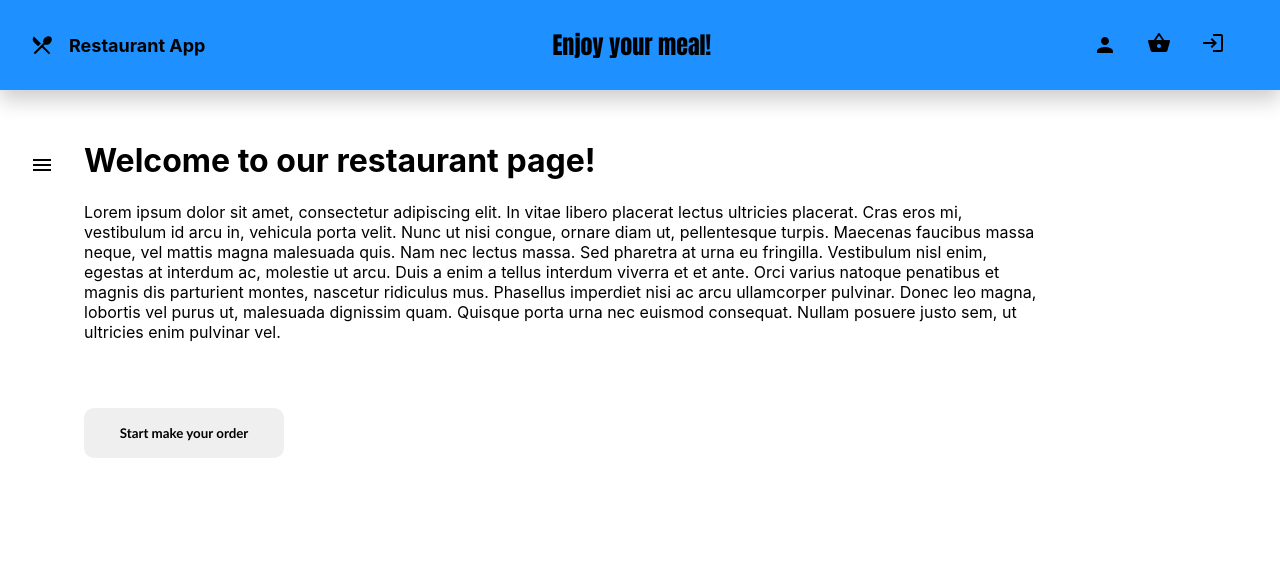
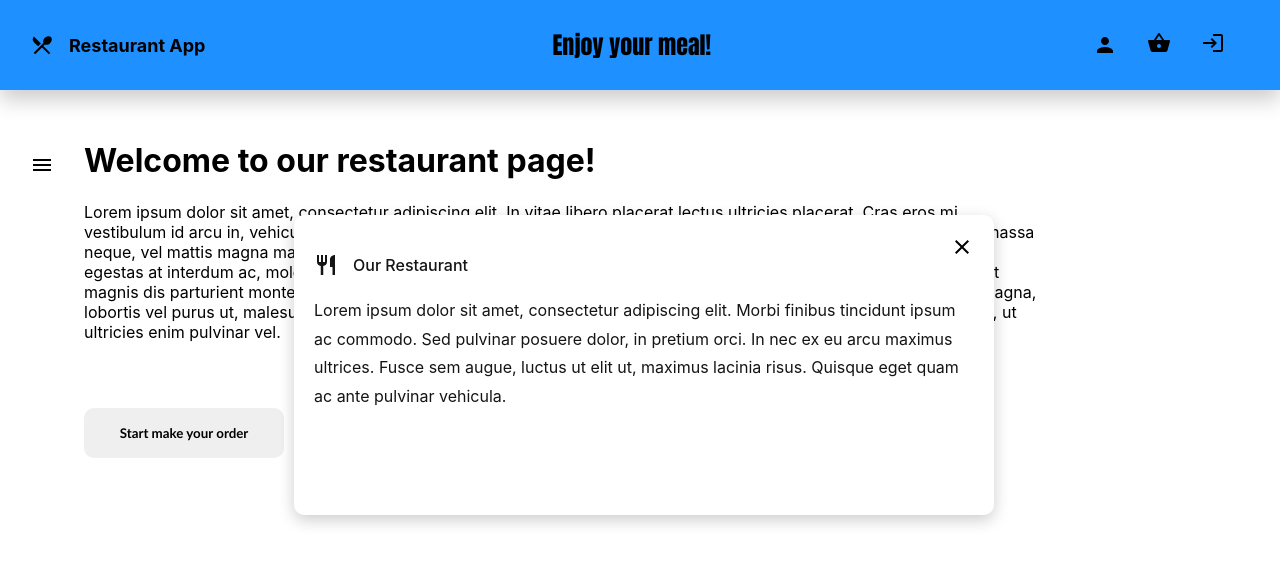
Before and after one commit to gorakuba/restaurant-app, a React (Create React App) app: page / in a window 1280 px wide. Both pictures are taken after a click on the icon 1105 px from the left and 45 px from the top of the page. Shown: the top 564 px of the page. Built offline with nearby package versions, Linux system fonts and the light colour scheme.

Commit message:
modal window

```diff
--- a/src/components/Header/Header.js
+++ b/src/components/Header/Header.js
@@ -1,4 +1,4 @@
-import React, { useState } from "react";
+import React from "react";
 import {
   HeaderStyle,
   HeaderLeft,
@@ -13,10 +13,11 @@ import LoginIcon from "@mui/icons-material/Login";
 import { Link } from "react-router-dom";
 import { useStateValue } from "../../helper/StateProvider";
 import ModalLogic from "../Modal/ModalLogic";
+import Modal from "../Modal/Modal";
 
 function Header() {
-  const [{ basket }, dispatch] = useStateValue();
-  const { modalOpen } = ModalLogic();
+  const [{ basket }] = useStateValue();
+  const { openModal, showModal, setShowModal } = ModalLogic();
 
   return (
     <HeaderStyle>
@@ -30,7 +31,16 @@ function Header() {
       <HeaderMiddle>Enjoy your meal!</HeaderMiddle>
 
       <HeaderRight>
-        <PersonIcon className='headerRightIcon' onClick={modalOpen} />
+        <PersonIcon className='headerRightIcon' onClick={openModal} />
+
+        {showModal ? (
+          <Modal
+            showModal={showModal}
+            setShowModal={setShowModal}
+            setCloseModal={() => setShowModal(false)}
+          />
+        ) : null}
+
         <Link to='/basket'>
           <ShoppingBasketIcon className='headerRightIcon' />
         </Link>
--- a/src/components/Modal/Modal.js
+++ b/src/components/Modal/Modal.js
@@ -1,11 +1,40 @@
 import React from "react";
-import { ModalStyle } from "./Modal.styled";
+import {
+  Background,
+  ModalWraper,
+  ModalContent,
+  CloseModalButton,
+} from "./Modal.styled";
 import ModalLogic from "./ModalLogic";
+import RestaurantIcon from "@mui/icons-material/Restaurant";
 
-const Modal = () => {
-  const { modalOpen, modalRef, showModal } = ModalLogic();
+const Modal = ({ setCloseModal }) => {
+  const { closeModal, modalRef, showModal, setShowModal } = ModalLogic();
 
-  return <>{showModal ? <ModalStyle>modal</ModalStyle> : null}</>;
+  return (
+    <>
+      <Background ref={modalRef} onClick={closeModal}>
+        <ModalWraper showModal={showModal}>
+          <ModalContent>
+            <div className='modal'>
+              <div className='modal__logo'>
+                <RestaurantIcon />
+                <p className='modal__p'>Our Restaurant</p>
+              </div>
+              <div className='modal__description'>
+                Lorem ipsum dolor sit amet, consectetur adipiscing elit. Morbi
+                finibus tincidunt ipsum ac commodo. Sed pulvinar posuere dolor,
+                in pretium orci. In nec ex eu arcu maximus ultrices. Fusce sem
+                augue, luctus ut elit ut, maximus lacinia risus. Quisque eget
+                quam ac ante pulvinar vehicula.
+              </div>
+            </div>
+          </ModalContent>
+          <CloseModalButton onClick={() => setCloseModal(false)} />
+        </ModalWraper>
+      </Background>
+    </>
+  );
 };
 
 export default Modal;
--- a/src/components/Modal/Modal.styled.js
+++ b/src/components/Modal/Modal.styled.js
@@ -1,14 +1,70 @@
 import styled from "styled-components";
+import CloseIcon from "@mui/icons-material/Close";
 
-const ModalStyle = styled.div`
-  width: 50vh;
-  height: 50vh;
+const Background = styled.div`
+  width: 100%;
+  height: 100%;
+  position: fixed;
+  left: 0.5vh;
   display: flex;
   align-items: center;
   justify-content: center;
-  box-shadow: 0 10px 20px rgba(0, 0, 0, 0.2);
-  border: none;
-  border-radius: 10px;
+
+  @media (max-width: 600px) {
+    margin: 5vh;
+    height: auto;
+  }
 `;
 
-export { ModalStyle };
+const ModalWraper = styled.div`
+  width: 700px;
+  height: 300px;
+  box-shadow: 0 5px 16px rgba(0, 0, 0, 0.2);
+  background: #fff;
+  color: #000;
+  position: relative;
+  top: 40vh;
+  z-index: 100;
+  border-radius: 10px;
+
+  @media (max-width: 600px) {
+    margin: 5vh;
+    height: auto;
+  }
+
+  @media (min-width: 1400px) {
+    height: auto;
+  }
+`;
+
+const ModalContent = styled.div`
+  display: flex;
+  flex-direction: row;
+  justify-content: center;
+  align-items: center;
+  line-height: 1.8;
+  padding: 20px;
+  color: #141414;
+
+  .modal__logo {
+    display: flex;
+    align-items: center;
+  }
+
+  p {
+    margin-left: 15px;
+    font-weight: 500;
+  }
+`;
+
+const CloseModalButton = styled(CloseIcon)`
+  cursor: pointer;
+  position: absolute;
+  top: 20px;
+  right: 20px;
+  width: 32px;
+  height: 32px;
+  padding: 0;
+`;
+
+export { Background, ModalWraper, ModalContent, CloseModalButton };
--- a/src/components/Modal/ModalLogic.js
+++ b/src/components/Modal/ModalLogic.js
@@ -1,14 +1,40 @@
-import React, { useRef, useState } from "react";
+import { useCallback, useEffect, useRef, useState } from "react";
 
 const ModalLogic = () => {
   const [showModal, setShowModal] = useState(false);
   const modalRef = useRef();
 
-  const modalOpen = () => {
-    setShowModal((prevModal) => !prevModal);
+  const openModal = () => {
+    setShowModal((prev) => !prev);
   };
 
-  return { modalOpen, modalRef, showModal };
+  const closeModal = (e) => {
+    if (modalRef.current === e.target) {
+      setShowModal(false);
+    }
+  };
+
+  const keyPress = useCallback(
+    (e) => {
+      if (e.key === "Escape" && showModal) {
+        setShowModal(false);
+      }
+    },
+    [setShowModal, showModal]
+  );
+
+  useEffect(() => {
+    document.addEventListener("keydown", keyPress);
+    return () => document.removeEventListener("keydown", keyPress);
+  }, [keyPress]);
+
+  return {
+    closeModal,
+    modalRef,
+    showModal,
+    setShowModal,
+    openModal,
+  };
 };
 
 export default ModalLogic;
```
